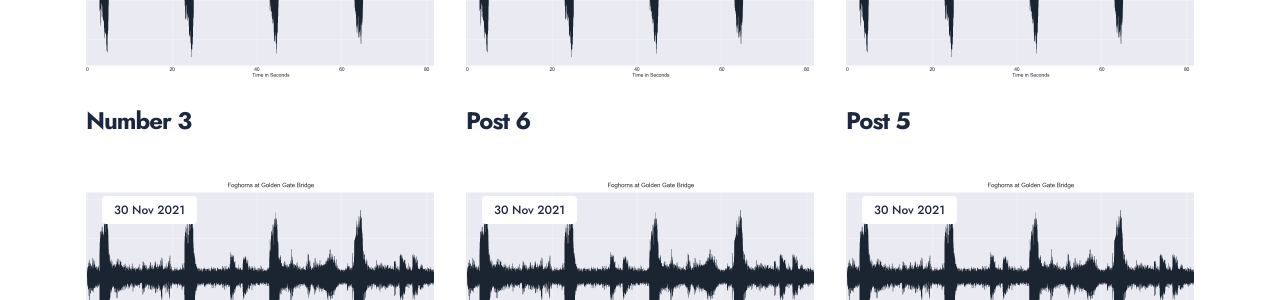
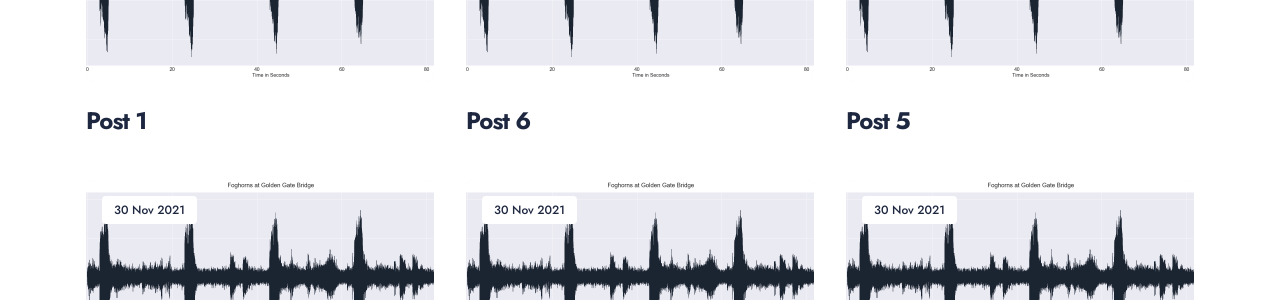
Before and after one commit to vizdotlife/vizdotlife.github.io, a Jekyll site: the page built from index.html, in a window 1280 px wide. Shown: the part 255-555 px from the top of the page. Built offline with Jekyll 4.4.1, drawn with Linux system fonts in a browser that asks for light colours; nearby versions of some CDN libraries; the list of posts is cut into pages by our own code.

Commit message:
Update 2022-01-01-hello.md

```diff
--- a/_posts/2022-01-01-hello.md
+++ b/_posts/2022-01-01-hello.md
@@ -1,10 +1,10 @@
 ---
 layout: post
-title: Number 3
+title: Post 1
 description:
 date:   2021-11-30 15:01:35 +0300
 image: '/images/posts/unique_sounds/fog-horns-chart-1.png'
-num: 3
+num: 1
 tags:   [CNFTs,Cardano, wall-art]
 ---
 
```
